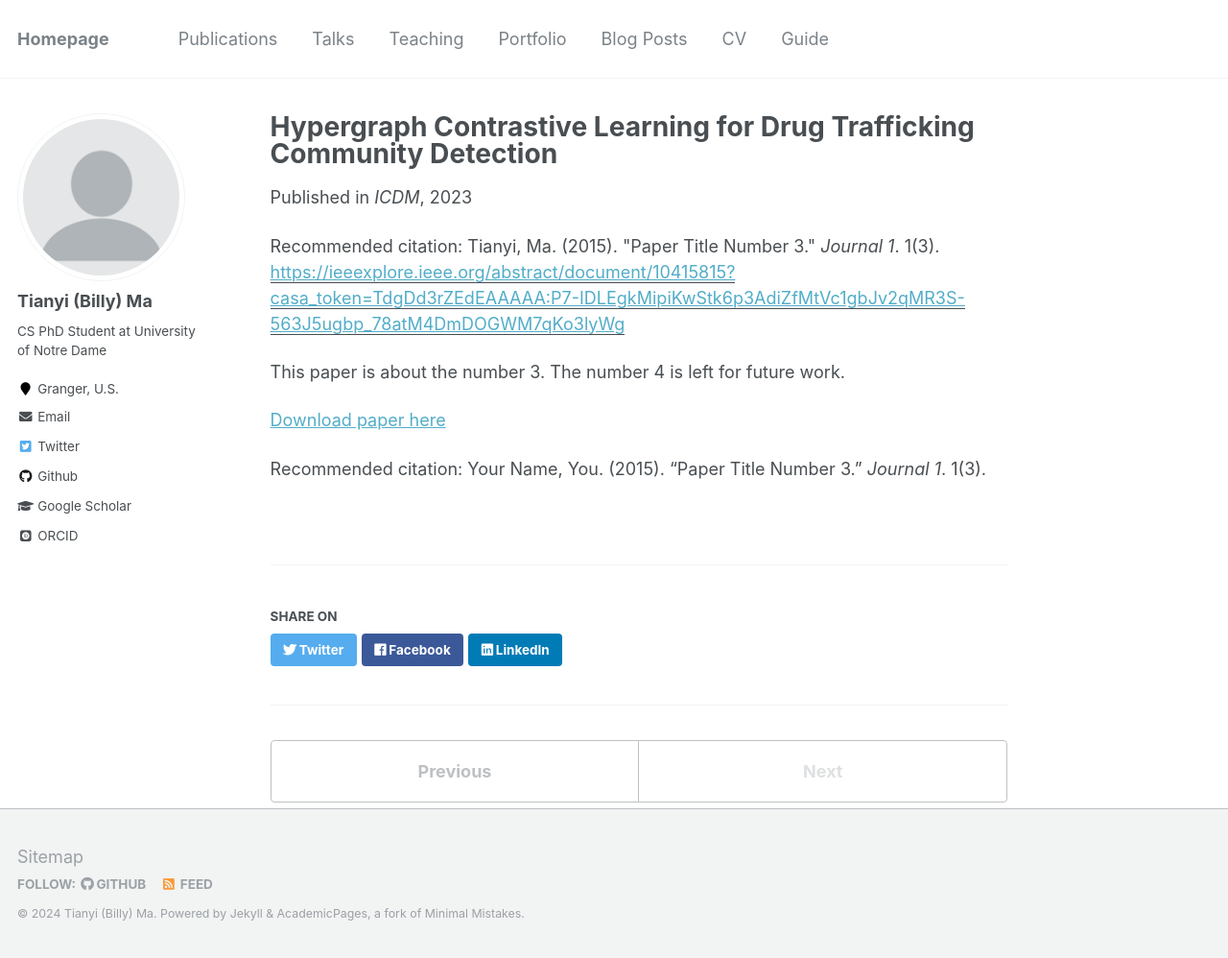
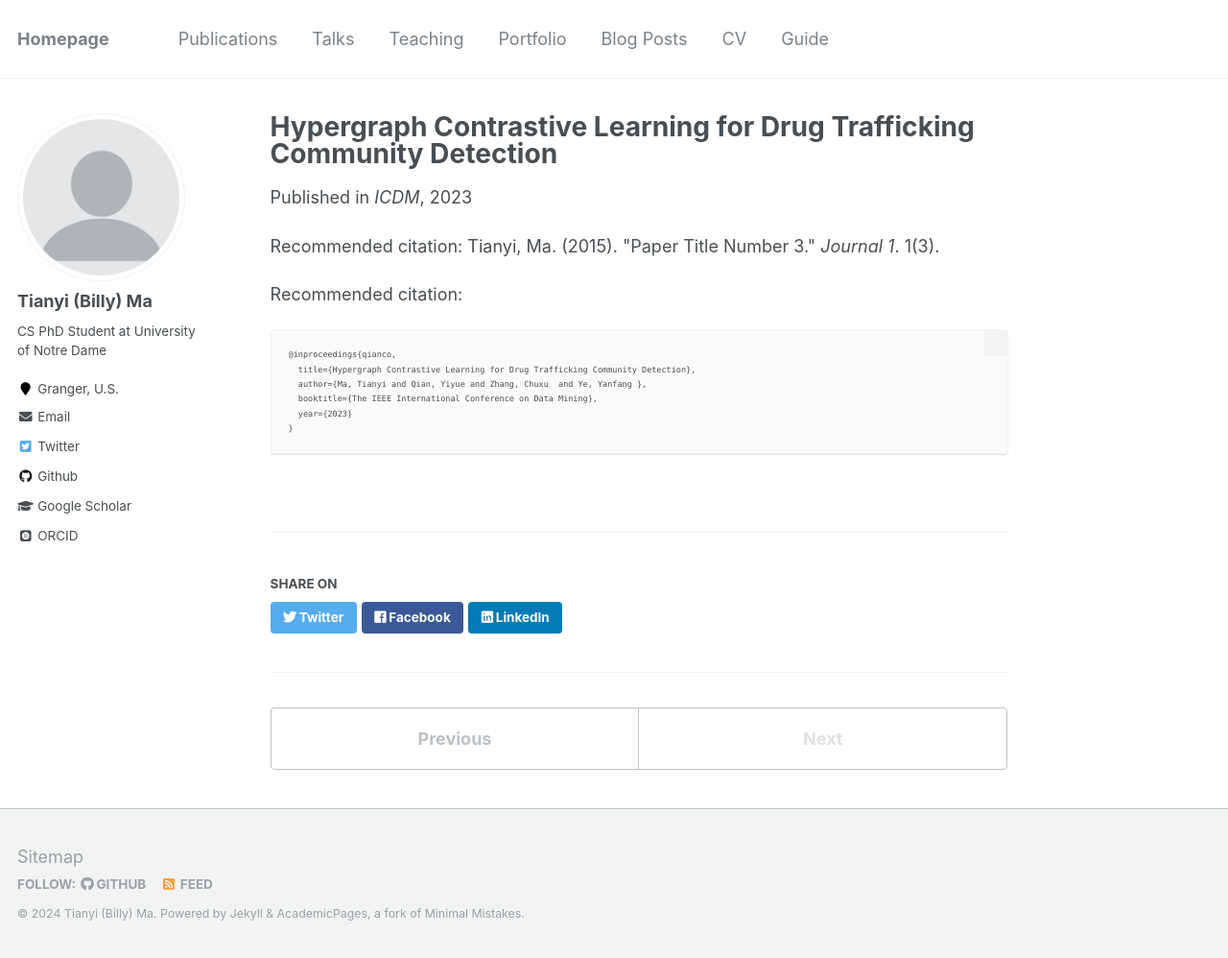
Before and after one commit to Tianyi-Billy-Ma/Tianyi-Billy-Ma.github.io, a Jekyll site: the page built from _publications/ICDM2023.md, in a window 1280 px wide and 998 px high. Shown: the whole window at 96% size. Built offline with Jekyll 4.4.1, drawn with Linux system fonts in a browser that asks for light colours; some web fonts are replaced.

Commit message:
Update publications

````diff
--- a/_publications/ICDM2023.md
+++ b/_publications/ICDM2023.md
@@ -5,11 +5,17 @@ permalink: /publication/ICDM2023
 excerpt: 'This paper is about the number 3. The number 4 is left for future work.'
 date: 2023-12-01
 venue: 'ICDM'
-paperurl: 'https://ieeexplore.ieee.org/abstract/document/10415815?casa_token=TdgDd3rZEdEAAAAA:P7-IDLEgkMipiKwStk6p3AdiZfMtVc1gbJv2qMR3S-563J5ugbp_78atM4DmDOGWM7qKo3lyWg'
+paperurl: ''
 citation: 'Tianyi, Ma. (2015). &quot;Paper Title Number 3.&quot; <i>Journal 1</i>. 1(3).'
 ---
-This paper is about the number 3. The number 4 is left for future work.
 
-[Download paper here](http://academicpages.github.io/files/paper3.pdf)
+Recommended citation:
 
-Recommended citation: Your Name, You. (2015). "Paper Title Number 3." <i>Journal 1</i>. 1(3).
+```
+@inproceedings{qianco,
+  title={Hypergraph Contrastive Learning for Drug Trafficking Community Detection},
+  author={Ma, Tianyi and Qian, Yiyue and Zhang, Chuxu  and Ye, Yanfang },
+  booktitle={The IEEE International Conference on Data Mining},
+  year={2023}
+}
+```
````
